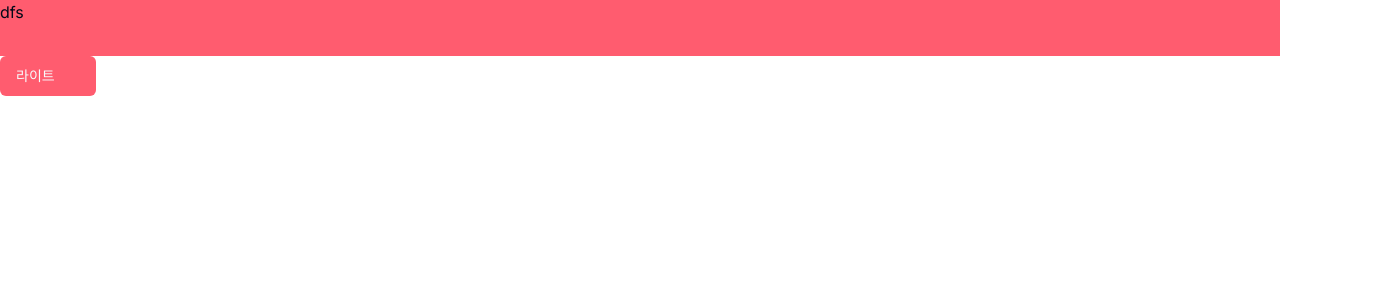
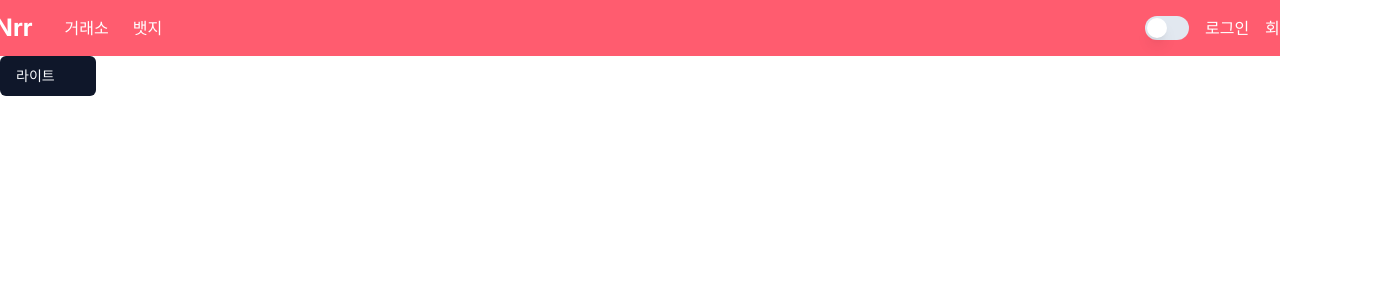
Before and after one commit to orrnrr/orrnrr-web, a Next.js app: page / in a window 1280 px wide. Shown: the top 300 px of the page, 1400 px wide, since content can reach past the window. Built offline with nearby package versions, Linux system fonts and the light colour scheme.

Commit message:
ui: Header UI 구현

```diff
--- a/app/globals.css
+++ b/app/globals.css
@@ -13,7 +13,7 @@
     --popover: 0 0% 100%;
     --popover-foreground: 222.2 84% 4.9%;
 
-    --primary: 353 100% 68%; /* 임시로 변경 추후 수정 */
+    --primary: 222.2 47.4% 11.2%;
     --primary-foreground: 210 40% 98%;
 
     --secondary: 210 40% 96.1%;
@@ -33,10 +33,14 @@
     --ring: 222.2 84% 4.9%;
 
     --radius: 0.5rem;
+
+    --main: 353 100% 68%; /* 메인 컬러 */
   }
 
   .dark {
-    --background: 222.2 84% 4.9%;
+    --background: 0, 0%, 20%;
+    /* 기존 색 */
+    /* --background: 222.2 84% 4.9%; */
     --foreground: 210 40% 98%;
 
     --card: 222.2 84% 4.9%;
@@ -63,6 +67,8 @@
     --border: 217.2 32.6% 17.5%;
     --input: 217.2 32.6% 17.5%;
     --ring: 212.7 26.8% 83.9%;
+
+    --main: 353 100% 68%; /* 메인 컬러 */
   }
 }
 
--- a/components/common/header/Header.tsx
+++ b/components/common/header/Header.tsx
@@ -1,7 +1,33 @@
+import { Switch } from "@/components/ui/switch";
+import Link from "next/link";
+
 export default function Header() {
   return (
-    <header className="bg-primary w-full h-14">
-      <div className="w-[1400px]">dfs</div>
+    <header className="bg-main w-full h-14 flex flex-col items-center justify-center">
+      <div className="w-[1400px] flex justify-between items-center gap-4 px-4">
+        <h1 className="flex-none text-2xl font-bold text-white">
+          <Link href="/">OrrNrr</Link>
+        </h1>
+        <ul className="flex-auto  flex text-white px-4 gap-6">
+          <li>
+            <Link href="/exchange">거래소</Link>
+          </li>
+          <li>
+            <Link href="/badge">뱃지</Link>
+          </li>
+        </ul>
+        <div className="flex items-center">
+          <Switch />
+        </div>
+        <ul className="flex items-center gap-4 text-white">
+          <li>
+            <Link href="/login">로그인</Link>
+          </li>
+          <li>
+            <Link href="/signup">회원가입</Link>
+          </li>
+        </ul>
+      </div>
     </header>
   );
 }
--- /dev/null
+++ b/components/ui/switch.tsx
@@ -0,0 +1,29 @@
+"use client"
+
+import * as React from "react"
+import * as SwitchPrimitives from "@radix-ui/react-switch"
+
+import { cn } from "@/lib/utils"
+
+const Switch = React.forwardRef<
+  React.ElementRef<typeof SwitchPrimitives.Root>,
+  React.ComponentPropsWithoutRef<typeof SwitchPrimitives.Root>
+>(({ className, ...props }, ref) => (
+  <SwitchPrimitives.Root
+    className={cn(
+      "peer inline-flex h-6 w-11 shrink-0 cursor-pointer items-center rounded-full border-2 border-transparent transition-colors focus-visible:outline-none focus-visible:ring-2 focus-visible:ring-ring focus-visible:ring-offset-2 focus-visible:ring-offset-background disabled:cursor-not-allowed disabled:opacity-50 data-[state=checked]:bg-primary data-[state=unchecked]:bg-input",
+      className
+    )}
+    {...props}
+    ref={ref}
+  >
+    <SwitchPrimitives.Thumb
+      className={cn(
+        "pointer-events-none block h-5 w-5 rounded-full bg-background shadow-lg ring-0 transition-transform data-[state=checked]:translate-x-5 data-[state=unchecked]:translate-x-0"
+      )}
+    />
+  </SwitchPrimitives.Root>
+))
+Switch.displayName = SwitchPrimitives.Root.displayName
+
+export { Switch }
--- a/package.json
+++ b/package.json
@@ -10,6 +10,7 @@
   },
   "dependencies": {
     "@radix-ui/react-slot": "^1.0.2",
+    "@radix-ui/react-switch": "^1.0.3",
     "class-variance-authority": "^0.7.0",
     "clsx": "^2.1.0",
     "lucide-react": "^0.358.0",
--- a/tailwind.config.ts
+++ b/tailwind.config.ts
@@ -1,13 +1,13 @@
-import type { Config } from "tailwindcss"
+import type { Config } from "tailwindcss";
 
 const config = {
   darkMode: ["class"],
   content: [
-    './pages/**/*.{ts,tsx}',
-    './components/**/*.{ts,tsx}',
-    './app/**/*.{ts,tsx}',
-    './src/**/*.{ts,tsx}',
-	],
+    "./pages/**/*.{ts,tsx}",
+    "./components/**/*.{ts,tsx}",
+    "./app/**/*.{ts,tsx}",
+    "./src/**/*.{ts,tsx}",
+  ],
   prefix: "",
   theme: {
     container: {
@@ -52,6 +52,9 @@ const config = {
           DEFAULT: "hsl(var(--card))",
           foreground: "hsl(var(--card-foreground))",
         },
+        main: {
+          DEFAULT: "hsl(var(--main))",
+        },
       },
       borderRadius: {
         lg: "var(--radius)",
@@ -75,6 +78,6 @@ const config = {
     },
   },
   plugins: [require("tailwindcss-animate")],
-} satisfies Config
+} satisfies Config;
 
-export default config
+export default config;
```
Also changed, not shown: 1 other file (tests, documents, lock files or other folders).
